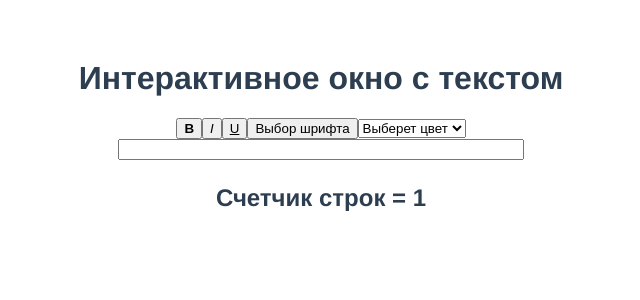
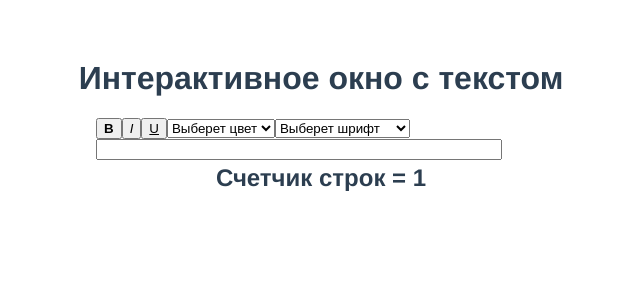
Before and after one commit to bvebars/InterectiveTextWindow, a Vue app: page / in a window 1280 px wide. Shown: the top 300 px of the page, without its empty margins (319-959 px from the left). Built offline with nearby package versions, Linux system fonts and the light colour scheme.

Commit message:
Add: Добавление выбора шрифта

```diff
--- a/src/components/interactiveText.vue
+++ b/src/components/interactiveText.vue
@@ -4,10 +4,13 @@
             <button v-on:click="textBold"><Strong>B</Strong></button>
             <button v-on:click="textItalic"><i>I</i></button>
             <button class="textUnderline" v-on:click="textUnderline">U</button>
-            <button v-on:click="textItalic">Выбор шрифта</button>
-            <select v-model="selected">
+            <select v-model="colorSelected">
                 <option disabled value="">Выберет цвет</option>
                 <option v-for="color in colors" v-bind:key="color.id">{{color}} </option>
+            </select>
+            <select v-model="fontSelected">
+                <option disabled value="">Выберет шрифт</option>
+                <option v-for="font in fonts" v-bind:key="font.id">{{font}} </option>
             </select>
         </div>
         <div id="textField">
@@ -40,12 +43,19 @@
             isActiveBold: false,
             isActiveItalic: false,
             isActiveTextUnderline: false,
-            selected: '',
+            colorSelected: '',
+            fontSelected: '',
             colors: [
                 'black',
                 'yellow',
                 'red',
                 'blue'
+            ],
+            fonts: [
+                'Arial',
+                'Times New Roman',
+                'Verdana',
+                'Georgia'
             ]
         }),
 
@@ -70,13 +80,24 @@
                     this.numberLines = this.value.split("\n").length
                 }
             }
-
-
         }
     }
 </script>
 
 <style>
+    .container {
+        margin: 0 auto;
+        width: 450px;
+    }
+
+    #panel {
+        float: left;
+    }
+
+    #textField {
+        float: left;
+    }
+
     .lengthString {
         width: 400px;
     }
```
